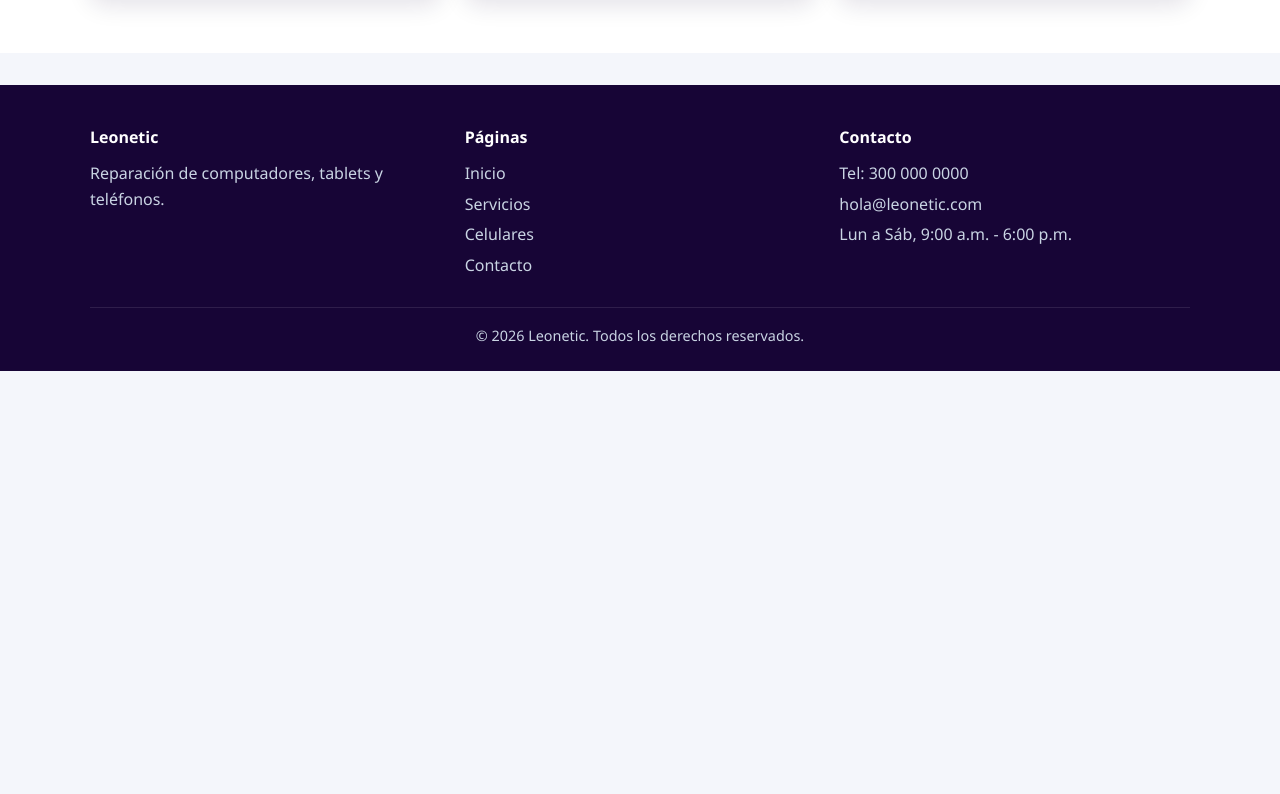
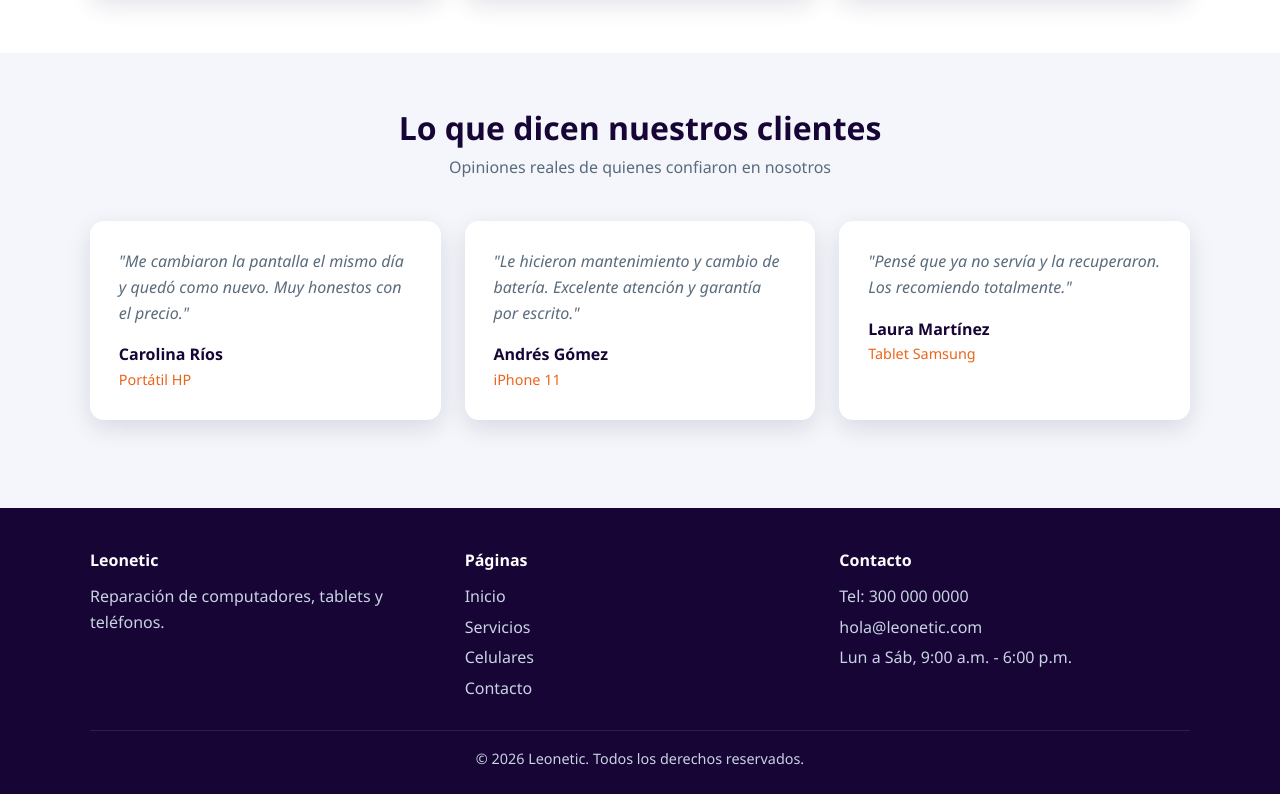
Before and after one commit to Triarch-Studios/leonetic-sitio-web, a plain HTML site: page index.html in a window 1280 px wide. Shown: the part 1554-2348 px from the top of the page. Before the commit the page ends 1925 px from the top, so only its background shows below. Drawn offline with Linux system fonts and the light colour scheme.

Commit message:
Agregar seccion de testimonios de clientes

```diff
--- a/css/estilos.css
+++ b/css/estilos.css
@@ -252,6 +252,23 @@ h2.titulo-seccion {
   margin-bottom: 1rem;
 }
 
+/* Tarjeta de testimonio */
+.comentario {
+  font-style: italic;
+  color: #5a6b7b;
+  margin-bottom: 1rem;
+}
+
+.autor {
+  font-weight: bold;
+  color: var(--azul-oscuro);
+}
+
+.equipo-cliente {
+  color: var(--naranja);
+  font-size: 0.9rem;
+}
+
 /* ============================================================
    FORMULARIO
    ============================================================ */
--- a/index.html
+++ b/index.html
@@ -78,6 +78,16 @@
       </div>
     </section>
 
+    <!-- ===== TESTIMONIOS (generados con JavaScript) ===== -->
+    <section class="seccion">
+      <div class="contenedor">
+        <h2 class="titulo-seccion">Lo que dicen nuestros clientes</h2>
+        <p class="subtitulo">Opiniones reales de quienes confiaron en nosotros</p>
+        <!-- Este contenedor se llena desde testimonios.js -->
+        <div class="grilla" id="lista-testimonios"></div>
+      </div>
+    </section>
+
     <!-- ===== FOOTER (igual en todas las páginas) ===== -->
     <footer class="pie">
       <div class="contenedor">
@@ -110,6 +120,7 @@
     <script src="js/datos.js"></script>
     <script src="js/comun.js"></script>
     <script src="js/servicios.js"></script>
+    <script src="js/testimonios.js"></script>
     <script>
       // Pintamos los servicios en la página de inicio (sin botón de cotización)
       pintarServicios("servicios-inicio", false);
--- a/js/datos.js
+++ b/js/datos.js
@@ -91,6 +91,28 @@ const celulares = [
   },
 ];
 
+// Testimonios de clientes (se muestran con JavaScript en el inicio)
+const testimonios = [
+  {
+    nombre: "Carolina Ríos",
+    equipo: "Portátil HP",
+    comentario:
+      "Me cambiaron la pantalla el mismo día y quedó como nuevo. Muy honestos con el precio.",
+  },
+  {
+    nombre: "Andrés Gómez",
+    equipo: "iPhone 11",
+    comentario:
+      "Le hicieron mantenimiento y cambio de batería. Excelente atención y garantía por escrito.",
+  },
+  {
+    nombre: "Laura Martínez",
+    equipo: "Tablet Samsung",
+    comentario:
+      "Pensé que ya no servía y la recuperaron. Los recomiendo totalmente.",
+  },
+];
+
 // Función para dar formato de precio en pesos colombianos
 function formatearPrecio(valor) {
   return "$" + valor.toLocaleString("es-CO");
--- /dev/null
+++ b/js/testimonios.js
@@ -0,0 +1,24 @@
+/* ============================================================
+   testimonios.js
+   Genera las tarjetas de testimonios de clientes a partir del
+   arreglo "testimonios" (definido en datos.js).
+   ============================================================ */
+
+function pintarTestimonios() {
+  const contenedor = document.getElementById("lista-testimonios");
+  if (!contenedor) return;
+
+  let html = "";
+
+  testimonios.forEach(function (t) {
+    html += '<div class="tarjeta">';
+    html += '  <p class="comentario">"' + t.comentario + '"</p>';
+    html += '  <p class="autor">' + t.nombre + "</p>";
+    html += '  <p class="equipo-cliente">' + t.equipo + "</p>";
+    html += "</div>";
+  });
+
+  contenedor.innerHTML = html;
+}
+
+document.addEventListener("DOMContentLoaded", pintarTestimonios);
```
